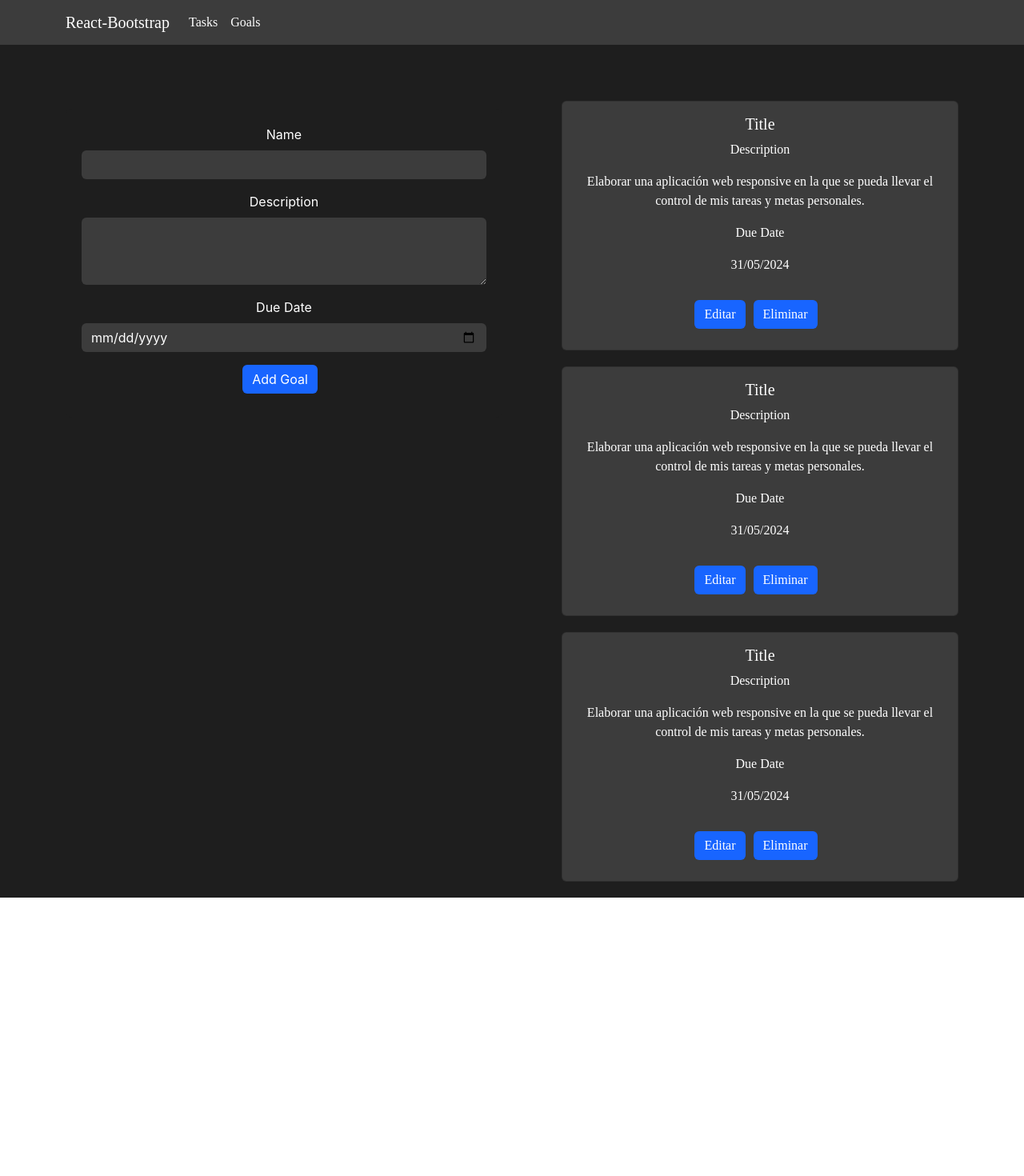
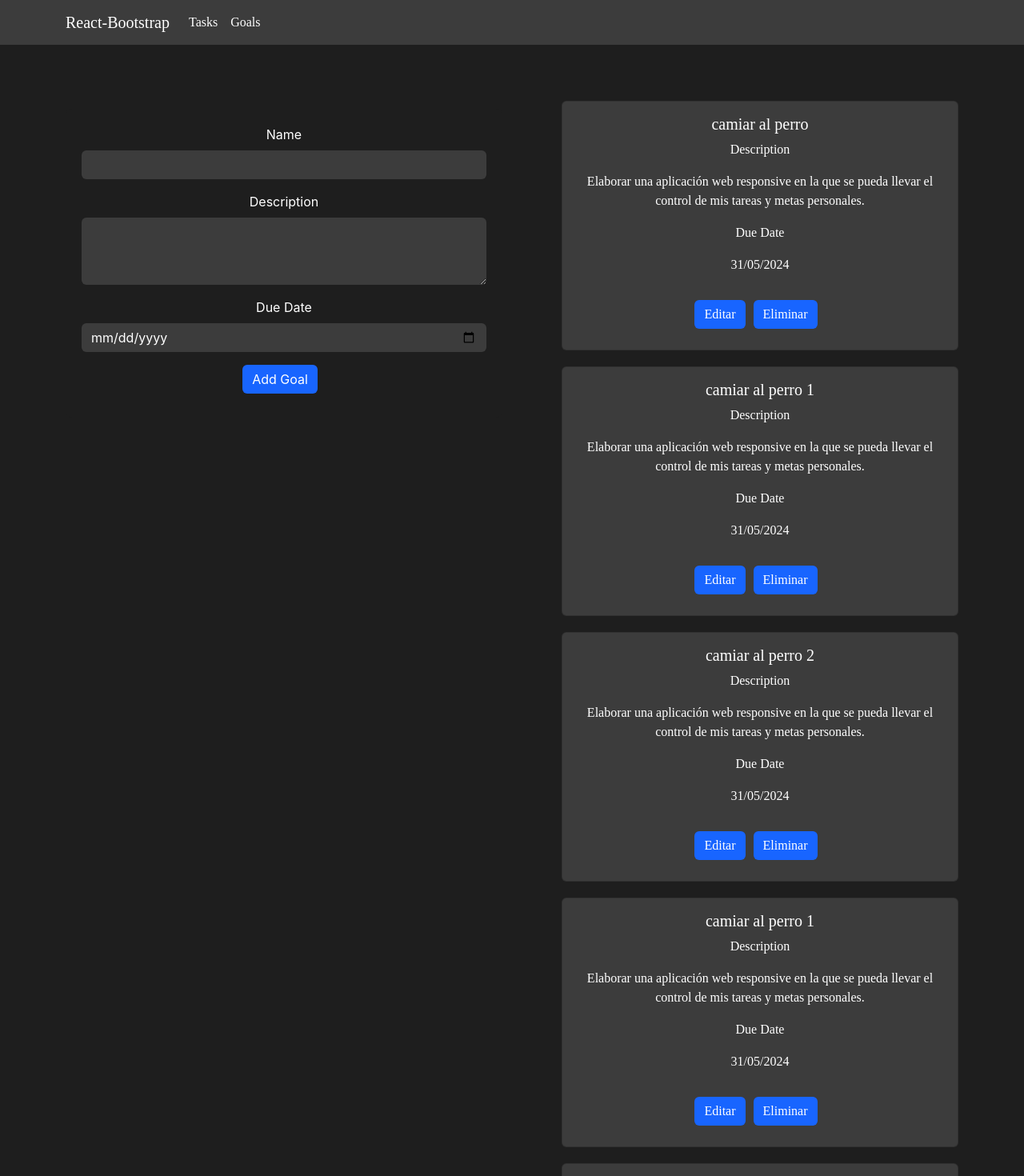
Before and after one commit to EdArangoDEV/ToDoListWeb, a React (Create React App) app: page / in a window 1280 px wide. Shown: the top 1470 px of the page at 80% size. Before the commit the page ends 1122 px from the top, so only its background shows below. Built offline with nearby package versions, Linux system fonts and the light colour scheme.

Commit message:
Agregando cambios para actividad_2 05052025

```diff
--- a/package.json
+++ b/package.json
@@ -3,6 +3,7 @@
   "version": "0.1.0",
   "private": true,
   "dependencies": {
+    "@reduxjs/toolkit": "^2.7.0",
     "@testing-library/dom": "^10.4.0",
     "@testing-library/jest-dom": "^6.6.3",
     "@testing-library/react": "^16.3.0",
@@ -11,6 +12,7 @@
     "react": "^19.1.0",
     "react-bootstrap": "^2.10.9",
     "react-dom": "^19.1.0",
+    "react-redux": "^9.2.0",
     "react-scripts": "5.0.1",
     "web-vitals": "^2.1.4"
   },
--- a/src/App.js
+++ b/src/App.js
@@ -1,21 +1,48 @@
-import logo from './logo.svg';
-import './App.scss';
-import Item from './Components/Item/Item';
-import Menu from './Components/Menu/Menu';
-import { Col, Container, Row } from 'react-bootstrap';
-import Formulario from './Components/Formulario/Formulario';
+import logo from "./logo.svg";
+import "./App.scss";
+import Item from "./Components/Item/Item";
+import Menu from "./Components/Menu/Menu";
+import { Col, Container, Row } from "react-bootstrap";
+import Formulario from "./Components/Formulario/Formulario";
+import { useEffect } from "react";
+import { useDispatch, useSelector } from "react-redux";
+import { addTodo, initAddTodo } from "./reducers/todoSlice";
 
 function App() {
+  const dispatch = useDispatch();
+  const todos = useSelector((state) => state.todos.value);
+
+  const arr = [
+    {
+      name: "camiar al perro 1",
+    },
+    {
+      name: "camiar al perro 2",
+    }
+  ];
+
+  useEffect(() => {
+    arr.map((item) => {
+      dispatch(initAddTodo(item));
+    });
+  }, []);
+
   return (
     <div className="App app-container">
       <Menu></Menu>
       <Container>
         <Row>
-          <Col><Formulario></Formulario></Col>
           <Col>
-            <Item></Item>
-            <Item></Item>
-            <Item></Item>
+            <Formulario></Formulario>
+          </Col>
+          <Col>
+            <Row>
+              <div className="scrolling">
+                {todos.map((todo, index) => {
+                  return <Item key={index} name={todo.name} />;
+                })}
+              </div>
+            </Row>
           </Col>
         </Row>
       </Container>
--- a/src/Components/Formulario/Formulario.js
+++ b/src/Components/Formulario/Formulario.js
@@ -1,14 +1,31 @@
-import Button from 'react-bootstrap/Button';
-import Form from 'react-bootstrap/Form';
-import './Formulario.scss';
+import Button from "react-bootstrap/Button";
+import Form from "react-bootstrap/Form";
+import "./Formulario.scss";
+import { addTodo } from "../../reducers/todoSlice";
+import { useDispatch } from "react-redux";
+import { useRef } from "react";
 
-function Formulario() {
+function Formulario(props) {
+  const dispatch = useDispatch();
+  const inputRefName = useRef();
+  const inputRefDescription = useRef();
+  const inputRefDueDate = useRef();
+
+  const addItem = (e) => {
+    e.preventDefault();
+    dispatch(
+      addTodo({
+        name: inputRefName.current.value,
+      })
+    );
+  };
+
   return (
-    <div className='space'>
-       <Form className='custom-form'>
+    <div className="space">
+      <Form className="custom-form">
         <Form.Group className="mb-3" controlId="exampleForm.ControlInput1">
           <Form.Label>Name</Form.Label>
-        <Form.Control type="text" placeholder="" />
+          <Form.Control type="text" placeholder="" ref={inputRefName} />
         </Form.Group>
         <Form.Group className="mb-3" controlId="exampleForm.ControlTextarea1">
           <Form.Label>Description</Form.Label>
@@ -18,7 +35,9 @@ function Formulario() {
           <Form.Label>Due Date</Form.Label>
           <Form.Control type="date" placeholder="name@example.com" />
         </Form.Group>
-      <Button variant="info" >Add Goal</Button>
+        <Button variant="info" onClick={addItem}>
+          Add Goal
+        </Button>
       </Form>
     </div>
   );
--- a/src/Components/Item/Item.js
+++ b/src/Components/Item/Item.js
@@ -1,12 +1,21 @@
 import Button from 'react-bootstrap/Button';
 import Card from 'react-bootstrap/Card';
 import './Item.scss';
+import { useDispatch } from 'react-redux';
+import { removeTodo } from '../../reducers/todoSlice';
 
-function Item() {
+
+function Item(props) {
+  const removeItem = (e) => {
+    e.preventDefault();
+    dispatch(removeTodo(props.name));
+  }
+
+  const dispatch = useDispatch();
   return (
     <Card >
       <Card.Body>
-        <Card.Title >Title</Card.Title>
+        <Card.Title >{props.name}</Card.Title>
         <Card.Text >
           Description
         </Card.Text>
@@ -22,7 +31,7 @@ function Item() {
       </Card.Body>
       <Card.Body>
         <Button variant="info">Editar</Button>
-        <Button variant="info">Eliminar</Button>
+        <Button variant="info" onClick={removeItem}>Eliminar</Button>
       </Card.Body>
     </Card>
   );
--- a/src/index.js
+++ b/src/index.js
@@ -3,11 +3,15 @@ import ReactDOM from 'react-dom/client';
 import './index.scss';
 import App from './App';
 import reportWebVitals from './reportWebVitals';
+import store from './store';
+import { Provider } from 'react-redux';
 
 const root = ReactDOM.createRoot(document.getElementById('root'));
 root.render(
   <React.StrictMode>
-    <App />
+    <Provider store={store}>
+      <App />
+    </Provider>
   </React.StrictMode>
 );
 
--- /dev/null
+++ b/src/reducers/goalsSlice.js
@@ -0,0 +1,22 @@
+import { createSlice } from "@reduxjs/toolkit";
+
+export const todoSlice = createSlice({
+    name: 'goals',
+    initialState: {
+        value: [
+            {
+                'name': 'Graduarme de la universidad',
+            }
+        ],
+    },
+    reducers: {
+        addGoal: (state, action) => {
+            console.log(action.payload);
+            state.value.push(action.payload);
+        }
+    }
+});
+
+export const { addGoal } = todoSlice.actions;
+export const selectGoals = (state) => state.goals.value;
+export default todoSlice.reducer;
--- /dev/null
+++ b/src/reducers/todoSlice.js
@@ -0,0 +1,30 @@
+import { createSlice } from "@reduxjs/toolkit";
+
+export const todoSlice = createSlice({
+    name: "todos",
+    initialState: {
+        value: [
+            {
+                name: "camiar al perro",
+            },
+        ],
+    },
+    reducers: {
+        addTodo: (state, action) => {
+            console.log(action.payload);
+            state.value.push(action.payload);
+        },
+        initAddTodo: (state, action) => {
+            console.log(action.payload);
+            state.value.push(action.payload);
+        },
+        removeTodo: (state, action) => {
+            console.log(action.payload);
+            state.value = state.value.filter((todo) => todo.name !== action.payload);
+        },
+    },
+});
+
+export const { addTodo, initAddTodo, removeTodo } = todoSlice.actions;
+export const selectTodos = (state) => state.todos.value;
+export default todoSlice.reducer;
--- /dev/null
+++ b/src/store.js
@@ -0,0 +1,10 @@
+import { configureStore } from "@reduxjs/toolkit";
+import todoReducer from "./reducers/todoSlice";
+import goalsReducer from "./reducers/goalsSlice";
+
+export default configureStore({
+    reducer: {
+        todos: todoReducer,
+        goals: goalsReducer
+    }
+})
```
Also changed, not shown: 1 other file (tests, documents, lock files or other folders). Lines whose indentation alone changed are shown as unchanged.
